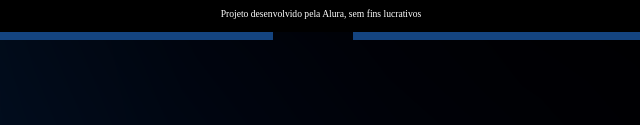
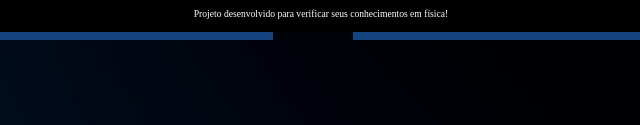
Before and after one commit to draanne/pgwebfinal, a plain HTML site: page index.html in a window 1280 px wide. Shown: the part 768-893 px from the top of the page, 327-967 px from the left. Drawn offline with Linux system fonts and the light colour scheme.

Commit message:
Update index.html

```diff
--- a/index.html
+++ b/index.html
@@ -23,7 +23,7 @@
         </section>
     </main>
     <footer>
-        <p>Projeto desenvolvido pela Alura, sem fins lucrativos</p>
+        <p>Projeto desenvolvido para verificar seus conhecimentos em física!</p>
     </footer>
     <script src="app.js"></script>
     <script src="perguntas.js"></script>
```
